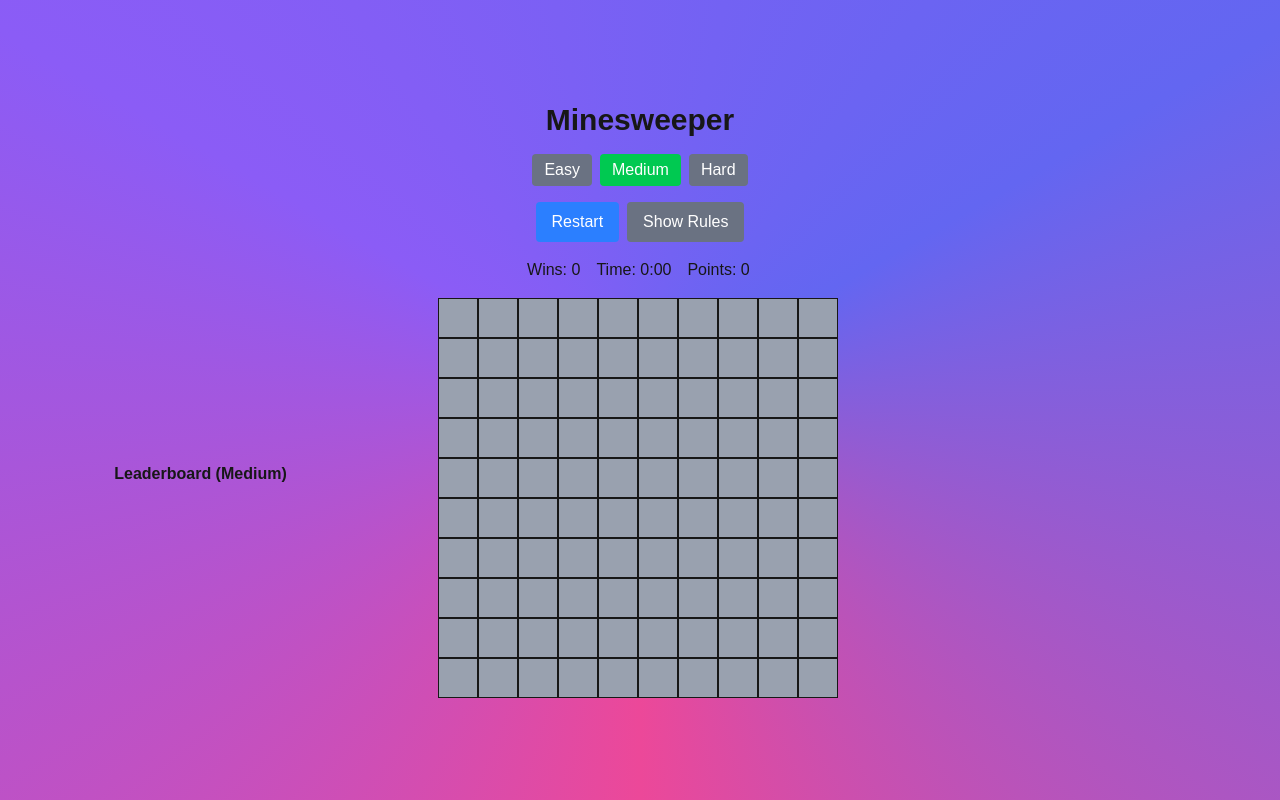
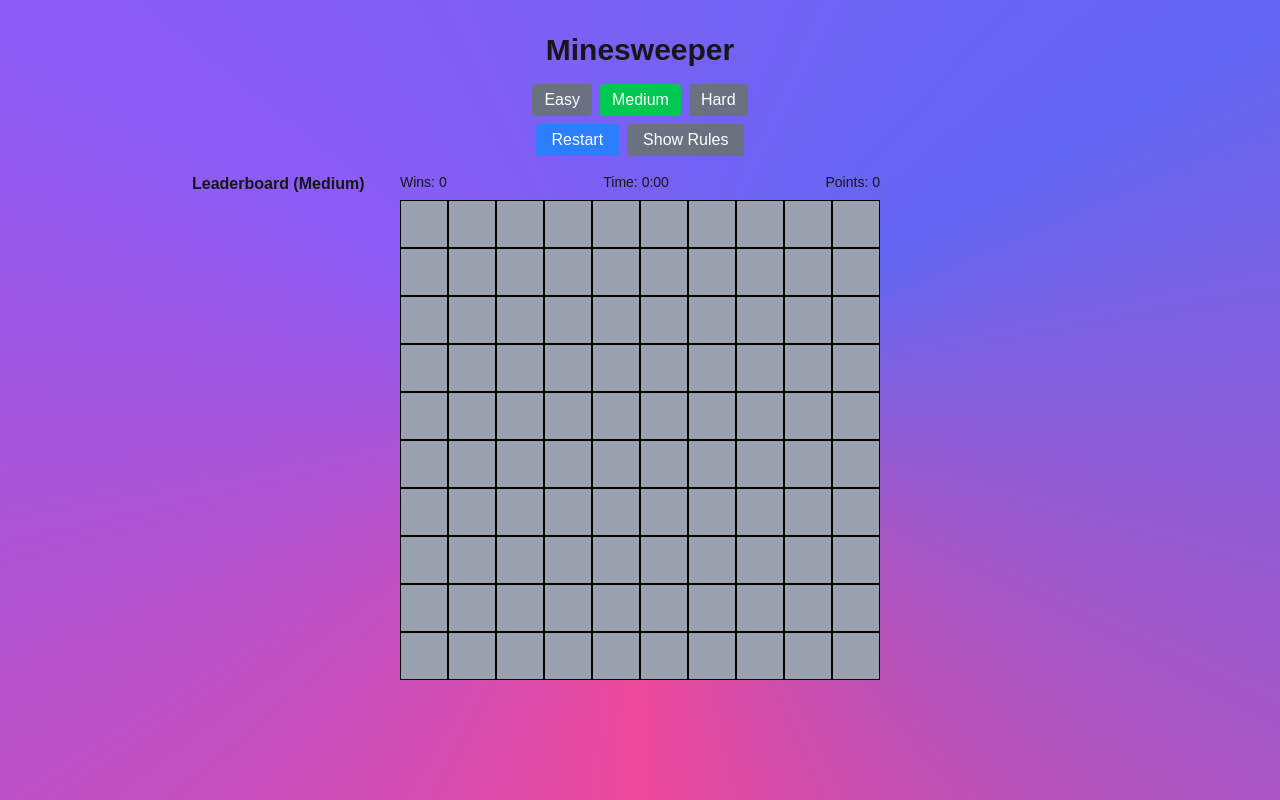
Before and after one commit to Sakacogu/minesweeper, a Next.js app: page / in a window 1280 px wide. Built offline with nearby package versions, Linux system fonts and the light colour scheme.

Commit message:
editing looks

```diff
--- a/src/app/page.tsx
+++ b/src/app/page.tsx
@@ -1,12 +1,12 @@
 "use client";
 
-import React, { useState, useEffect, useRef } from "react";
+import React, { useEffect, useRef, useState } from "react";
 
 const PRESETS = {
-  Easy: { size: 8, bombs: 10 },
+  Easy:   { size: 8,  bombs: 10 },
   Medium: { size: 10, bombs: 15 },
-  Hard: { size: 12, bombs: 20 },
-};
+  Hard:   { size: 12, bombs: 20 },
+} as const;
 
 type CellType = {
   index: number;
@@ -16,18 +16,18 @@ type CellType = {
   isFlagged: boolean;
 };
 
-const generateBombs = (size: number, count: number): number[] => {
+const generateBombs = (size: number, count: number) => {
   const bombs: number[] = [];
   while (bombs.length < count) {
-    const pos = Math.floor(Math.random() * size * size);
-    if (!bombs.includes(pos)) bombs.push(pos);
+    const p = Math.floor(Math.random() * size * size);
+    if (!bombs.includes(p)) bombs.push(p);
   }
   return bombs;
 };
 
-const generateCells = (size: number, bombs: number[]): CellType[] => {
+const generateCells = (size: number, bombs: number[]) => {
   const cells: CellType[] = [];
-  for (let i = 0; i < size * size; i++) {
+  for (let i = 0; i < size * size; i++)
     cells.push({
       index: i,
       isRevealed: false,
@@ -35,216 +35,313 @@ const generateCells = (size: number, bombs: number[]): CellType[] => {
       neighborCount: 0,
       isFlagged: false,
     });
-  }
-  cells.forEach(cell => {
+
+  cells.forEach((cell) => {
     if (cell.isMine) return;
     const r = Math.floor(cell.index / size);
     const c = cell.index % size;
-    let count = 0;
-    for (let dr = -1; dr <= 1; dr++) {
+    let cnt = 0;
+    for (let dr = -1; dr <= 1; dr++)
       for (let dc = -1; dc <= 1; dc++) {
-        const nr = r + dr;
-        const nc = c + dc;
-        if (nr >= 0 && nr < size && nc >= 0 && nc < size) {
-          if (bombs.includes(nr * size + nc)) count++;
-        }
+        const nr = r + dr, nc = c + dc;
+        if (
+          nr >= 0 && nr < size &&
+          nc >= 0 && nc < size &&
+          bombs.includes(nr * size + nc)
+        ) cnt++;
       }
-    }
-    cell.neighborCount = count;
+    cell.neighborCount = cnt;
   });
+
   return cells;
 };
 
+const computeTile = (size: number) =>
+  window.innerWidth < 740 ? Math.floor(320 / size) : Math.floor(480 / size);
+
 const MineSweeper: React.FC = () => {
   const [difficulty, setDifficulty] = useState<keyof typeof PRESETS>("Medium");
-  const { size: BOARD_SIZE, bombs: BOMB_COUNT } = PRESETS[difficulty];
+  const [boardSize, setBoardSize]  = useState(PRESETS[difficulty].size);
+  const [cells, setCells]          = useState<CellType[]>([]);
+  const [wins, setWins]            = useState(0);
+  const [time, setTime]            = useState(0);
+  const [points, setPoints]        = useState(0);
+  const [started, setStarted]      = useState(false);
+  const [gameEnded, setGameEnded]  = useState(false);
 
-  const [cells, setCells] = useState<CellType[]>([]);
-  const [gameEnded, setGameEnded] = useState(false);
-  const [showRules, setShowRules] = useState(false);
-  const [wins, setWins] = useState(0);
-  const [time, setTime] = useState(0);
-  const [points, setPoints] = useState(0);
-  const [started, setStarted] = useState(false);
-  const [mounted, setMounted] = useState(false);
+  const [showRules, setShowRules]       = useState(false);
+  const [tile, setTile]                 = useState(40);
+  const [lbMobileOpen, setLbMobileOpen] = useState(false);
 
-  const timerRef = useRef<number | null>(null);
-  const [leaderboard, setLeaderboard] = useState<Record<string, number[]>>({});
+  const timerRef           = useRef<number | null>(null);
+  const [leaderboard, setLeaderboard]   = useState<Record<string, number[]>>({});
+  const [hydrated, setHydrated]         = useState(false);
 
   useEffect(() => {
-    setMounted(true);
-    const stored = localStorage.getItem("msLeaderboard");
-    if (stored) {
-      try { setLeaderboard(JSON.parse(stored)); } catch {}
-    }
+    const update = () => setTile(computeTile(boardSize));
+    update();
+    window.addEventListener("resize", update);
+    return () => window.removeEventListener("resize", update);
+  }, [boardSize]);
+
+  useEffect(() => {
+    setHydrated(true);
+    try {
+      const stored = localStorage.getItem("msLeaderboard");
+      if (stored) setLeaderboard(JSON.parse(stored));
+    } catch {}
     initGame();
   }, []);
 
   useEffect(() => {
-    if (mounted) localStorage.setItem("msLeaderboard", JSON.stringify(leaderboard));
-  }, [leaderboard, mounted]);
+    if (hydrated)
+      localStorage.setItem("msLeaderboard", JSON.stringify(leaderboard));
+  }, [leaderboard, hydrated]);
+
+  useEffect(() => {
+    if (timerRef.current) clearInterval(timerRef.current);
+    if (started && !gameEnded) {
+      timerRef.current = window.setInterval(() => {
+        setTime((t) => {
+          const nt = t + 1;
+          if (nt % 15 === 0) setPoints((p) => p - 1);
+          return nt;
+        });
+      }, 1000);
+    }
+    return () => timerRef.current && clearInterval(timerRef.current);
+  }, [started, gameEnded]);
 
   const initGame = (diff?: keyof typeof PRESETS) => {
     const d = diff || difficulty;
     setDifficulty(d);
-    const { size, bombs } = PRESETS[d];
-    const bPositions = generateBombs(size, bombs);
-    setCells(generateCells(size, bPositions));
+    const size = PRESETS[d].size;
+    setBoardSize(size);
+    setCells(generateCells(size, generateBombs(size, PRESETS[d].bombs)));
+    setTime(0);
+    setPoints(0);
+    setStarted(false);
     setGameEnded(false);
-    setTime(0);
-    setStarted(false);
+    setLbMobileOpen(false);
   };
 
-  useEffect(() => {
-    if (timerRef.current !== null) clearInterval(timerRef.current);
-    if (started && !gameEnded) {
-      timerRef.current = window.setInterval(() => {
-        setTime(prev => {
-          const nt = prev + 1;
-          if (nt % 15 === 0) setPoints(p => p - 1);
-          return nt;
-        });
-      }, 1000);
-    }
-    return () => { if (timerRef.current !== null) clearInterval(timerRef.current); };
-  }, [started, gameEnded]);
-
-  const revealEmpty = (arr: CellType[], idx: number): CellType[] => {
-    const newCells = arr.map(c => ({ ...c }));
+  const revealEmpty = (grid: CellType[], idx: number, size: number) => {
+    const nc = grid.map((c) => ({ ...c }));
     const stack = [idx];
     while (stack.length) {
       const i = stack.pop()!;
-      const cell = newCells[i];
-      if (cell.isRevealed) continue;
-      cell.isRevealed = true;
-      cell.isFlagged = false;
-      if (cell.neighborCount === 0) {
-        const r = Math.floor(i / BOARD_SIZE);
-        const c = i % BOARD_SIZE;
-        for (let dr = -1; dr <= 1; dr++) {
+      if (nc[i].isRevealed) continue;
+      nc[i].isRevealed = true;
+      nc[i].isFlagged  = false;
+
+      if (nc[i].neighborCount === 0) {
+        const r = Math.floor(i / size);
+        const c = i % size;
+        for (let dr = -1; dr <= 1; dr++)
           for (let dc = -1; dc <= 1; dc++) {
-            const nr = r + dr;
-            const nc = c + dc;
-            if (nr >= 0 && nr < BOARD_SIZE && nc >= 0 && nc < BOARD_SIZE) {
-              const ni = nr * BOARD_SIZE + nc;
-              if (!newCells[ni].isRevealed) stack.push(ni);
+            const nr = r + dr, nc_ = c + dc;
+            if (nr >= 0 && nr < size && nc_ >= 0 && nc_ < size) {
+              const ni = nr * size + nc_;
+              if (ni < nc.length && !nc[ni].isRevealed) stack.push(ni);
             }
           }
-        }
       }
     }
-    return newCells;
+    return nc;
   };
 
-  const checkWin = (arr: CellType[]) => arr.every(c => c.isRevealed || c.isMine);
+  const checkWin = (arr: CellType[]) =>
+    arr.every((c) => c.isRevealed || c.isMine);
 
   const endGame = (won: boolean) => {
     setGameEnded(true);
+    const bonus = PRESETS[difficulty].bombs * 10;
     if (won) {
-      const bonus = BOMB_COUNT * 10;
-      setPoints(p => p + bonus);
-      setWins(w => w + 1);
-      alert(`You Won! +${bonus} bonus points.`);
+      setPoints((p) => p + bonus);
+      setWins((w) => w + 1);
     } else {
-      const curr = points;
-      const scores = leaderboard[difficulty] || [];
-      const updated = [curr, ...scores].sort((a,b) => b - a).slice(0,5);
-      setLeaderboard(lb => ({ ...lb, [difficulty]: updated }));
-      alert("Game Over! Score recorded.");
+      const scores  = leaderboard[difficulty] || [];
+      const updated = [points, ...scores].sort((a, b) => b - a).slice(0, 5);
+      setLeaderboard((lb) => ({ ...lb, [difficulty]: updated }));
       setPoints(0);
-      setCells(arr => arr.map(c => ({ ...c, isRevealed: c.isMine || c.isRevealed })));
+      setCells((g) =>
+        g.map((c) => ({ ...c, isRevealed: c.isMine || c.isRevealed }))
+      );
     }
   };
 
   const revealCell = (idx: number) => {
     if (gameEnded) return;
     if (!started) setStarted(true);
-    const beforeCount = cells.filter(c => c.isRevealed).length;
+
     const cell = cells[idx];
     if (cell.isRevealed) return;
+
     if (cell.isMine) {
       endGame(false);
-    } else {
-      const updated = cell.neighborCount > 0
-        ? cells.map(c => c.index === idx ? { ...c, isRevealed: true } : c)
-        : revealEmpty(cells, idx);
-      setCells(updated);
-      const afterCount = updated.filter(c => c.isRevealed).length;
-      setPoints(p => p + (afterCount - beforeCount));
-      if (checkWin(updated)) endGame(true);
+      return;
     }
+
+    const before = cells.filter((c) => c.isRevealed).length;
+
+    const updated =
+      cell.neighborCount > 0
+        ? cells.map((c) =>
+            c.index === idx ? { ...c, isRevealed: true } : c
+          )
+        : revealEmpty(cells, idx, boardSize);
+
+    setCells(updated);
+    const after = updated.filter((c) => c.isRevealed).length;
+    setPoints((p) => p + (after - before));
+
+    if (checkWin(updated)) endGame(true);
   };
 
   const toggleFlag = (e: React.MouseEvent, idx: number) => {
     e.preventDefault();
     if (gameEnded) return;
     if (!started) setStarted(true);
-    setCells(arr => arr.map(c =>
-      c.index === idx && !c.isRevealed ? { ...c, isFlagged: !c.isFlagged } : c
-    ));
+    setCells((g) =>
+      g.map((c) =>
+        c.index === idx && !c.isRevealed
+          ? { ...c, isFlagged: !c.isFlagged }
+          : c
+      )
+    );
   };
 
   return (
     <div
-      className="flex flex-col justify-center items-center p-8 min-h-screen"
-      style={{ background: 'conic-gradient(from 180deg at 50% 50%, #ec4899, #8b5cf6, #6366f1, #ec4899)' }}
+      className="flex flex-col items-center p-4 sm:p-8 min-h-screen"
+      style={{
+        background:
+          "conic-gradient(from 180deg at 50% 50%, #ec4899, #8b5cf6, #6366f1, #ec4899)",
+      }}
     >
-      <h1 className="text-3xl font-bold mb-4">Minesweeper</h1>
-      <div className="flex justify-center gap-2 mb-4">
-        {Object.keys(PRESETS).map(diff => (
+      <h1 className="text-2xl sm:text-3xl font-bold mb-4">Minesweeper</h1>
+
+      {/* difficulty */}
+      <div className="flex gap-2 flex-wrap justify-center mb-2">
+        {(Object.keys(PRESETS) as (keyof typeof PRESETS)[]).map((d) => (
           <button
-            key={diff}
-            onClick={() => initGame(diff as keyof typeof PRESETS)}
-            className={`px-3 py-1 rounded ${difficulty === diff ? 'bg-green-500 text-white' : 'bg-gray-500 text-white'}`}
-          >{diff}</button>
+            key={d}
+            onClick={() => initGame(d)}
+            className={`px-3 py-1 rounded ${
+              difficulty === d
+                ? "bg-green-500 text-white"
+                : "bg-gray-500 text-white"
+            }`}
+          >
+            {d}
+          </button>
         ))}
       </div>
-      <div className="flex justify-center gap-2 mb-4">
-        <button onClick={() => initGame()} className="px-4 py-2 bg-blue-500 text-white rounded">Restart</button>
-        <button onClick={() => setShowRules(r => !r)} className="px-4 py-2 bg-gray-500 text-white rounded">
-          {showRules ? 'Hide Rules' : 'Show Rules'}
+
+      <div className="flex gap-2 justify-center mb-4">
+        <button
+          onClick={() => initGame()}
+          className="px-4 py-1 bg-blue-500 text-white rounded"
+        >
+          Restart
+        </button>
+        <button
+          onClick={() => setShowRules((r) => !r)}
+          className="px-4 py-1 bg-gray-500 text-white rounded"
+        >
+          {showRules ? "Hide Rules" : "Show Rules"}
+        </button>
+        <button
+          className="sm:hidden px-4 py-1 bg-purple-600 text-white rounded"
+          onClick={() => setLbMobileOpen((o) => !o)}
+        >
+          {lbMobileOpen ? "Hide Scores" : "Show Scores"}
         </button>
       </div>
+
       {showRules && (
-        <div className="mb-4 p-4 bg-gray-900 rounded max-w-md text-left">
+        <div className="mb-4 p-4 bg-gray-900 text-white rounded max-w-md">
           <h2 className="font-semibold mb-2">Rules</h2>
-          <ul className="list-disc list-inside">
-            <li>Left-click to open a cell. Mine = Loss.</li>
-            <li>Numbers show adjacent mines; 0 auto-opens neighbors.</li>
-            <li>Right-click to flag/unflag. Flags can be cleared by opening.</li>
+          <ul className="list-disc list-inside text-sm sm:text-base">
+            <li>Left‑click reveals a cell.</li>
+            <li>Right‑click flags/unflags a suspected mine.</li>
+            <li>Numbers show adjacent mines; blanks auto‑expand.</li>
           </ul>
         </div>
       )}
-      <div className="flex w-full justify-center items-center gap-8 pr-58">
-        <div className="w-1/5 text-center">
-          <h2 className="font-semibold mb-2">Leaderboard ({difficulty})</h2>
-          {mounted && (
-            <ol className="list-decimal list-inside">
-              {(leaderboard[difficulty] || []).map((score, i) => (
-                <li key={i}>{score} pts</li>
+
+      <div className="relative w-full max-w-4xl">
+        <div className="hidden sm:block absolute left-0">
+          <h2 className="font-semibold mb-2">
+            Leaderboard ({difficulty})
+          </h2>
+          <ol className="list-decimal list-inside text-sm">
+            {(leaderboard[difficulty] || []).map((s, i) => (
+              <li key={i}>{s} pts</li>
+            ))}
+          </ol>
+        </div>
+
+        {lbMobileOpen && (
+          <div className="sm:hidden absolute left-1/2 -translate-x-1/2 z-10 bg-gray-800 text-white p-4 rounded shadow-lg">
+            <h2 className="font-semibold mb-2 text-center">Top Scores</h2>
+            <ol className="list-decimal list-inside text-sm">
+              {(leaderboard[difficulty] || []).map((s, i) => (
+                <li key={i}>{s} pts</li>
               ))}
             </ol>
-          )}
-        </div>
-        <div className="flex flex-col items-center w-5/8">
-          <div className="mb-4">
-            <span className="mr-4">Wins: {wins}</span>
-            <span className="mr-4">Time: {Math.floor(time/60)}:{('0'+time%60).slice(-2)}</span>
+          </div>
+        )}
+
+        <div className="mx-auto" style={{ width: boardSize * tile }}>
+          <div className="mb-2 text-center flex justify-between text-xs sm:text-sm">
+            <span>Wins: {wins}</span>
+            <span>
+              Time: {Math.floor(time / 60)}:
+              {("0" + (time % 60)).slice(-2)}
+            </span>
             <span>Points: {points}</span>
           </div>
-          <div className="inline-grid" style={{ gridTemplateColumns: `repeat(${BOARD_SIZE}, 40px)` }}>
-            {cells.map(cell => (
+
+          <div
+            className="grid"
+            style={{
+              gridTemplateColumns: `repeat(${boardSize}, ${tile}px)`,
+              gridTemplateRows: `repeat(${boardSize}, ${tile}px)`,
+            }}
+          >
+            {cells.map((cell) => (
               <div
                 key={cell.index}
                 onClick={() => revealCell(cell.index)}
-                onContextMenu={e => toggleFlag(e, cell.index)}
-                className={`w-10 h-10 border flex items-center justify-center cursor-pointer select-none ${cell.isRevealed ? 'bg-gray-200 text-black' : 'bg-gray-400'} ${cell.isMine && cell.isRevealed ? 'bg-red-500 text-white' : ''}`}
+                onContextMenu={(e) => toggleFlag(e, cell.index)}
+                className={`
+                  border flex items-center justify-center select-none cursor-pointer
+                  text-xs sm:text-base
+                  ${
+                    cell.isRevealed
+                      ? "bg-gray-200 text-black"
+                      : "bg-gray-400 text-black"
+                  }
+                  ${cell.isMine && cell.isRevealed ? "bg-red-500 text-white" : ""}
+                `}
               >
-                {cell.isRevealed ? (cell.isMine ? '💣' : cell.neighborCount || '') : (cell.isFlagged ? '🚩' : '')}
+                {cell.isRevealed
+                  ? cell.isMine
+                    ? "💣"
+                    : cell.neighborCount || ""
+                  : cell.isFlagged
+                  ? "🚩"
+                  : ""}
               </div>
             ))}
           </div>
-          {gameEnded && <div className="mt-4 font-semibold text-xl">{checkWin(cells) ? 'You Won! 🎉' : 'Game Over 💥'}</div>}
+
+          {gameEnded && (
+            <div className="mt-4 text-center font-semibold">
+              {checkWin(cells) ? "You Won! 🎉" : "Game Over 💥"}
+            </div>
+          )}
         </div>
       </div>
     </div>
```
